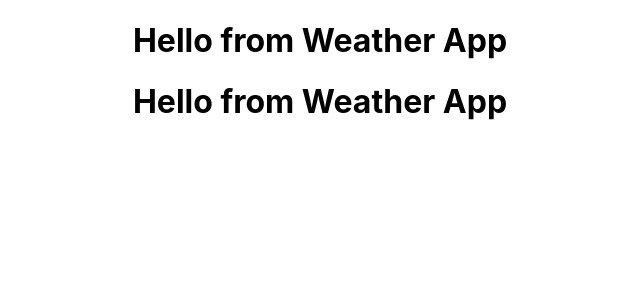
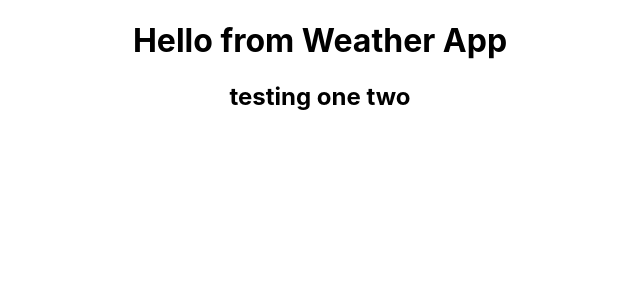
Before and after one commit to artemis-karozis/weather-react, a React (Create React App) app: page / in a window 1280 px wide. Shown: the top 300 px of the page, without its empty margins (320-960 px from the left). Built offline with nearby package versions, Linux system fonts and the light colour scheme; no server answers.

Commit message:
Imported Weather component

```diff
--- a/src/App.js
+++ b/src/App.js
@@ -1,13 +1,13 @@
 import React from "react";
 import "./App.css";
-import "./Weather";
-import "./index.js";
+import Weather from "./Weather";
 
 function App() {
   return (
     <div className="App">
       <h1>Hello from Weather App</h1>
-      <h1>Hello from Weather App</h1>
+
+      <Weather />
     </div>
   );
 }
--- a/src/Weather.js
+++ b/src/Weather.js
@@ -1,12 +1,12 @@
-import React from "React";
+import React from "react";
 import axios from "axios";
 
 export default function Weather() {
   function handleResponse(response) {
-    alert(`The weather in London is ${response.data.main.temp}•`);
+    alert(`The weather in London is ${response.data.temperature.current}•`);
   }
   let apiKey = "202t323f488633ba301345o8b10a7e9f";
   let apiURL = `https://api.shecodes.io/weather/v1/current?query=London&key=${apiKey}`;
   axios.get(apiURL).then(handleResponse);
-  return <h2>Hello from Weather App</h2>;
+  return <h2>testing one two</h2>;
 }
```
